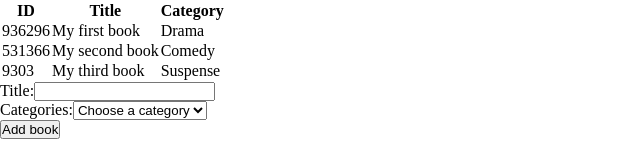
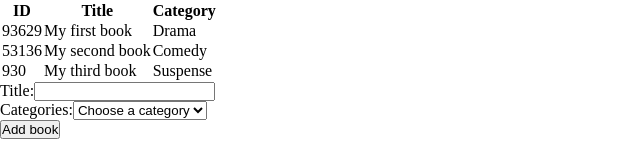
Before and after one commit to jadx2/bookstore-app, a React (Create React App) app: page / in a window 1280 px wide. Shown: the top 160 px of the page, without its empty margins (0-640 px from the left). Built offline with nearby package versions, Linux system fonts and the light colour scheme.

Commit message:
Implement the dispatch for the booksForm component

```diff
--- a/src/actions/index.js
+++ b/src/actions/index.js
@@ -7,7 +7,7 @@ const createBook = (book) => ({
 
 const removeBook = (book) => ({
   type: REMOVE_BOOK,
-  payload: book.id,
+  payload: book,
 });
 
 export { createBook, removeBook };
--- a/src/components/booksForm.jsx
+++ b/src/components/booksForm.jsx
@@ -20,7 +20,7 @@ class BooksForm extends Component {
     e.preventDefault();
     const { title, category } = this.state;
     const { createBook } = this.props;
-    createBook({ title, category });
+    createBook({ id: Math.floor(Math.random() * 100000), title, category });
     this.setState({ title: '', category: '' });
   };
 
@@ -78,8 +78,8 @@ class BooksForm extends Component {
 }
 
 const mapDispatchToProps = (dispatch) => ({
-  createBook: () => {
-    dispatch(createBook());
+  createBook: (book) => {
+    dispatch(createBook(book));
   },
 });
 
--- a/src/index.jsx
+++ b/src/index.jsx
@@ -8,24 +8,30 @@ import App from './components/App';
 const initialState = {
   books: [
     {
-      id: Math.floor(Math.random() * 1000000),
+      id: Math.floor(Math.random() * 100000),
       title: 'My first book',
       category: 'Drama',
     },
     {
-      id: Math.floor(Math.random() * 1000000),
+      id: Math.floor(Math.random() * 100000),
       title: 'My second book',
       category: 'Comedy',
     },
     {
-      id: Math.floor(Math.random() * 1000000),
+      id: Math.floor(Math.random() * 100000),
       title: 'My third book',
       category: 'Suspense',
     },
   ],
 };
 
-const store = createStore(rootReducer, initialState);
+/* eslint-disable no-underscore-dangle */
+const store = createStore(
+  rootReducer,
+  initialState,
+  window.__REDUX_DEVTOOLS_EXTENSION__ && window.__REDUX_DEVTOOLS_EXTENSION__(),
+);
+/* eslint-enable */
 
 ReactDOM.render(
   <React.StrictMode>
--- a/src/reducers/books.js
+++ b/src/reducers/books.js
@@ -1,15 +1,14 @@
 import { CREATE_BOOK, REMOVE_BOOK } from '../actions/types';
 
-const books = (state = [], action) => {
+const booksReducer = (state = [], action) => {
+  let newState = [...state];
   switch (action.type) {
     case CREATE_BOOK:
-      return {
-        ...state,
-        books: [...state.books, action.payload],
-      };
+      newState = [...newState, action.payload];
+      return newState;
     case REMOVE_BOOK:
       return {
-        books: [...state.books.filter((book) => book.id !== action.payload)],
+        books: [...state.filter((book) => book.id !== action.payload)],
       };
 
     default:
@@ -17,4 +16,4 @@ const books = (state = [], action) => {
   }
 };
 
-export default books;
+export default booksReducer;
```
